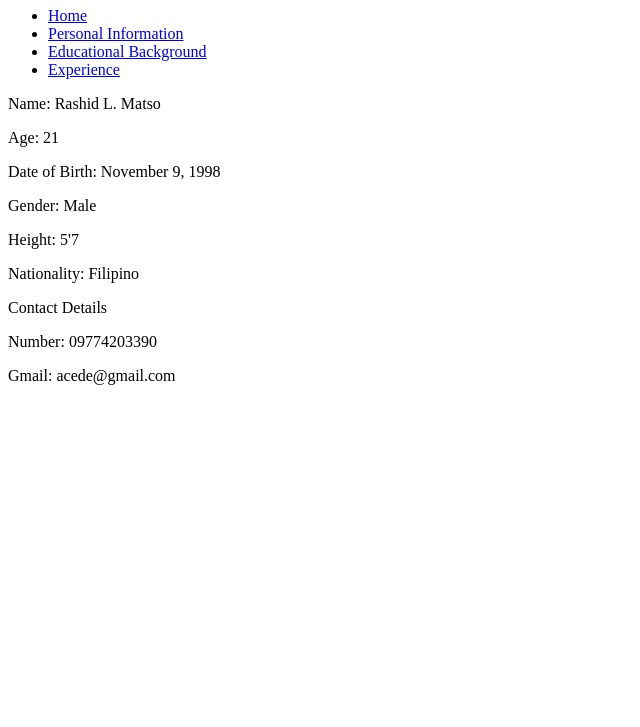
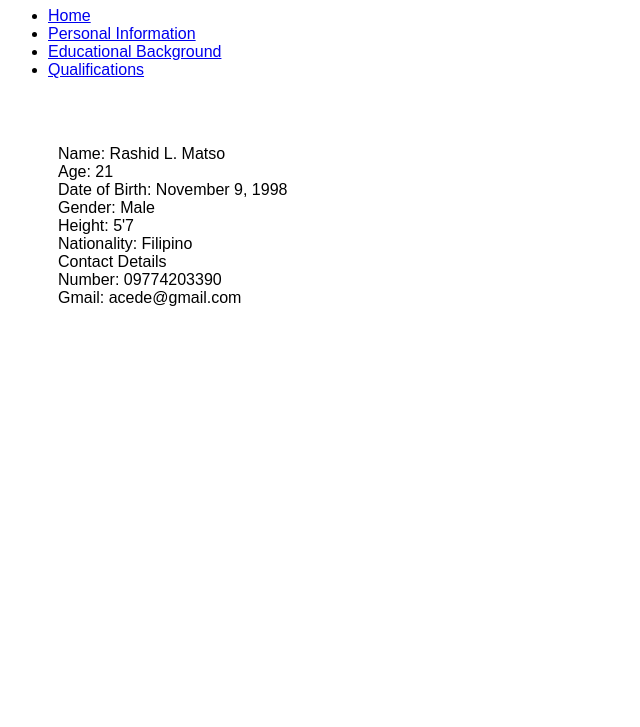
Before and after one commit to acedelaveda/Resume, a plain HTML site: page 1.html in a window 1280 px wide. Shown: the part 73-800 px from the top of the page, without its empty margins (0-640 px from the left). Drawn offline with Linux system fonts and the light colour scheme.

Commit message:
Edited homepage to index.html

```diff
--- a/1.html
+++ b/1.html
@@ -2,7 +2,7 @@
 <html>
 
 	<head>
-
+<link rel="stylesheet" href="styles.css">
 		<title>RESUME</title>
 		<style type="text/css">
 			p{
@@ -20,24 +20,27 @@
 
 			<nav>
 				<ul>
-				<li><a href="ResumePage.html">Home</a></li>
+				<li><a href="index.html">Home</a></li>
 				<li><a href="1.html">Personal Information</a></li>
 				<li><a href="2.html">Educational Background</a></li>
-				<li><a href="3.html">Experience</a></li>
+				<li><a href="3.html">Qualifications</a></li>
 				</ul>
 			</nav>
 		</header>
+		<div class="container">
+      <div class="row">
+        <div class="col-sm-6">
 		<section>
-			<p>Name: Rashid L. Matso </p>
-			<p>Age: 21</p>
-			<p>Date of Birth: November 9, 1998</p>
-			<p>Gender: Male</p>
-			<p>Height: 5'7</p>
-			<p>Nationality: Filipino</p>
-			<p>Contact Details</p>
-			<p>Number: 09774203390</p>
-			<p>Gmail: acede@gmail.com</p>
-
+			<div>Name: Rashid L. Matso <div>
+			<div>Age: 21<div>
+			<div>Date of Birth: November 9, 1998<div>
+			<div>Gender: Male<div>
+			<div>Height: 5'7<div>
+			<div>Nationality: Filipino<div>
+			<div>Contact Details<div>
+			<div>Number: 09774203390<div>
+			<div>Gmail: acede@gmail.com<div>
+			</div>
 
 		</section>
 
--- a/styles.css
+++ b/styles.css
@@ -1 +1,24 @@
-<style>
+body {
+  background-color: white;
+  font-family: 'Titillium Web', sans-serif;
+}
+
+h1{
+  font-family: 'Titillium Web', sans-serif;
+  color: green;
+}
+
+#heading {
+  font-size: 4em;
+  color: black;
+}
+
+.lead {
+  font-style: italic;
+}
+
+.container {
+  padding: 50px;
+  max-width: 800px;
+  background-color: white;
+}
```
Also changed, not shown: 2.html (+7 -4 lines), 3.html (+12 -6 lines), ResumePage.html (deleted, +0 -27 lines), index.html (added, +30 -0 lines).
